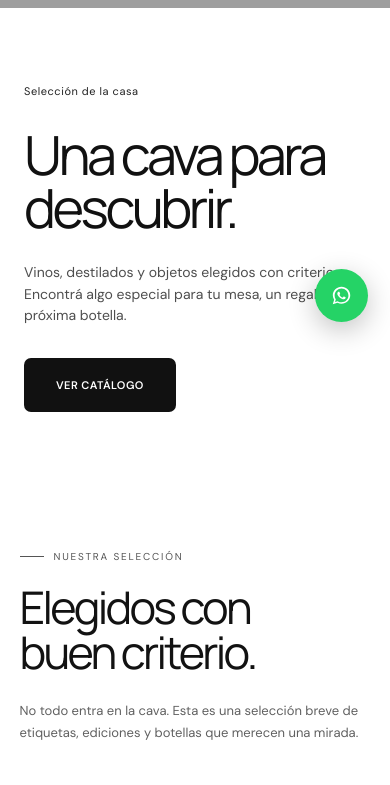
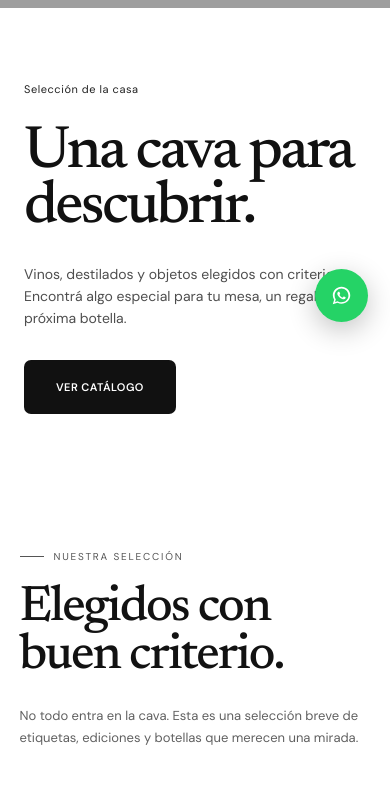
Before and after one commit to MikeBenson-beep/services, a plain HTML site: page vinoteca/index.html in a window 390 px wide. Shown: the part 500-1285 px from the top of the page. Drawn offline with Linux system fonts and the light colour scheme; grey boxes are pictures that could not be loaded.

Commit message:
Use Newsreader for vinoteca display typography

```diff
--- a/vinoteca/house.css
+++ b/vinoteca/house.css
@@ -8,7 +8,7 @@
   --wine-dark: #171212;
   --gold: #9a7040;
   --line: rgba(18, 18, 18, .13);
-  --display: "Manrope", "DM Sans", Arial, sans-serif;
+  --display: "Newsreader", Georgia, serif;
 }
 
 body { background: #fff; }
@@ -25,7 +25,7 @@ body { background: #fff; }
   backdrop-filter: blur(12px);
 }
 .brand-mark { width: 47px; height: 47px; border: 0; }
-.brand-type { color: #171717; font-family: var(--display); font-size: 19px; font-weight: 500; letter-spacing: -.045em; }
+.brand-type { color: #171717; font-family: var(--display); font-size: 22px; font-weight: 500; letter-spacing: -.025em; }
 .brand-type em { color: inherit; }
 .brand-type small { font-size: 6px; letter-spacing: .24em; }
 .site-nav { justify-self: center; gap: clamp(14px, 2.2vw, 34px); }
@@ -76,8 +76,8 @@ body { background: #fff; }
 .hero h1 {
   color: #111;
   max-width: 680px;
-  font: 400 clamp(55px, 5.5vw, 82px)/.98 var(--display);
-  letter-spacing: -.065em;
+  font: 500 clamp(60px, 5.8vw, 88px)/.92 var(--display);
+  letter-spacing: -.045em;
 }
 .hero h1 em { color: inherit; font: inherit; }
 .hero-lead { max-width: 480px; margin: 28px 0 31px; color: #4e4e4e; font-size: 14px; line-height: 1.55; }
@@ -95,8 +95,8 @@ body { background: #fff; }
 .featured, .catalog { padding: 92px 5vw; }
 .section-head, .catalog-title-row { margin-bottom: 44px; }
 .section-head h2, .catalog-title-row h2, .contact h2 {
-  font: 400 clamp(45px, 4.8vw, 68px)/1 var(--display);
-  letter-spacing: -.06em;
+  font: 500 clamp(49px, 5vw, 72px)/.95 var(--display);
+  letter-spacing: -.04em;
 }
 .section-head h2 em, .catalog-title-row h2 em, .contact h2 em { color: inherit; font: inherit; }
 .section-head > p, .catalog-intro p { font-size: 13px; }
@@ -121,7 +121,7 @@ body { background: #fff; }
 .family-image { filter: saturate(.88) contrast(1.04); }
 .family-copy { left: 25px; right: 25px; bottom: 25px; }
 .family-copy small { color: #eee; }
-.family-copy strong { font: 500 29px/1.05 var(--display); letter-spacing: -.055em; }
+.family-copy strong { font: 500 35px/.98 var(--display); letter-spacing: -.035em; }
 .family-copy i { color: #fff; font-weight: 400; }
 .catalog-toolbar { grid-template-columns: 220px 1fr 210px; }
 .browse-button, .search-box, .sort-box { border-radius: 0; background: #fff; }
@@ -131,7 +131,7 @@ body { background: #fff; }
 .collection-banner::before { background: linear-gradient(90deg, rgba(0,0,0,.85) 0 44%, rgba(0,0,0,.05) 75%); }
 .collection-copy { padding: 65px 70px; }
 .active-label { color: #fff; font-weight: 400; }
-.collection-copy h3 { font: 400 clamp(48px, 5.3vw, 72px)/.98 var(--display); letter-spacing: -.065em; }
+.collection-copy h3 { font: 500 clamp(54px, 5.7vw, 79px)/.92 var(--display); letter-spacing: -.045em; }
 .collection-copy p { color: #eee; }
 .collection-image { filter: saturate(.9) contrast(1.03); }
 .subcategory { border-radius: 0; }
@@ -171,11 +171,11 @@ body { background: #fff; }
   .menu-backdrop { top: 0; }
   .hero { display: flex; flex-direction: column; }
   .hero-copy { min-height: 470px; padding: 62px 24px 52px; order: 2; }
-  .hero h1 { font-size: 54px; }
+  .hero h1 { font-size: 60px; }
   .hero-showcase { min-height: 380px; order: 1; }
   .hero-product-side { display: block; }
   .featured, .catalog { padding-top: 72px; }
-  .section-head h2, .catalog-title-row h2 { font-size: 45px; }
+  .section-head h2, .catalog-title-row h2 { font-size: 50px; }
   .product-visual, .product-grid .product-visual { height: 250px; }
   .family-card button { min-height: 310px; }
   .catalog-title-row { padding-top: 40px; }
--- a/vinoteca/index.html
+++ b/vinoteca/index.html
@@ -9,10 +9,10 @@
   <link rel="icon" href="assets/arte-liquido-logo.jpg" type="image/jpeg">
   <link rel="preconnect" href="https://fonts.googleapis.com">
   <link rel="preconnect" href="https://fonts.gstatic.com" crossorigin>
-  <link href="https://fonts.googleapis.com/css2?family=DM+Sans:wght@400;500;600&family=Manrope:wght@400;500;600&display=swap" rel="stylesheet">
+  <link href="https://fonts.googleapis.com/css2?family=DM+Sans:wght@400;500;600&family=Newsreader:opsz,wght@6..72,500;6..72,600&display=swap" rel="stylesheet">
   <link rel="stylesheet" href="styles.css">
   <link rel="stylesheet" href="stability.css">
-  <link rel="stylesheet" href="house.css?v=20260824-manrope">
+  <link rel="stylesheet" href="house.css?v=20260824-newsreader">
 </head>
 <body>
   <div class="topline">
```
